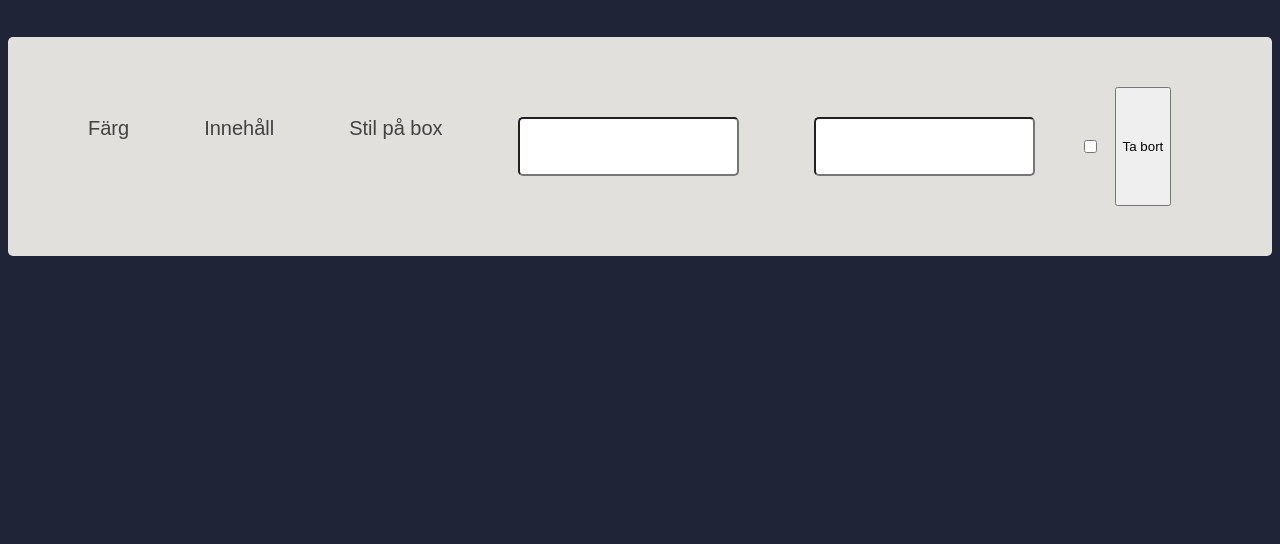
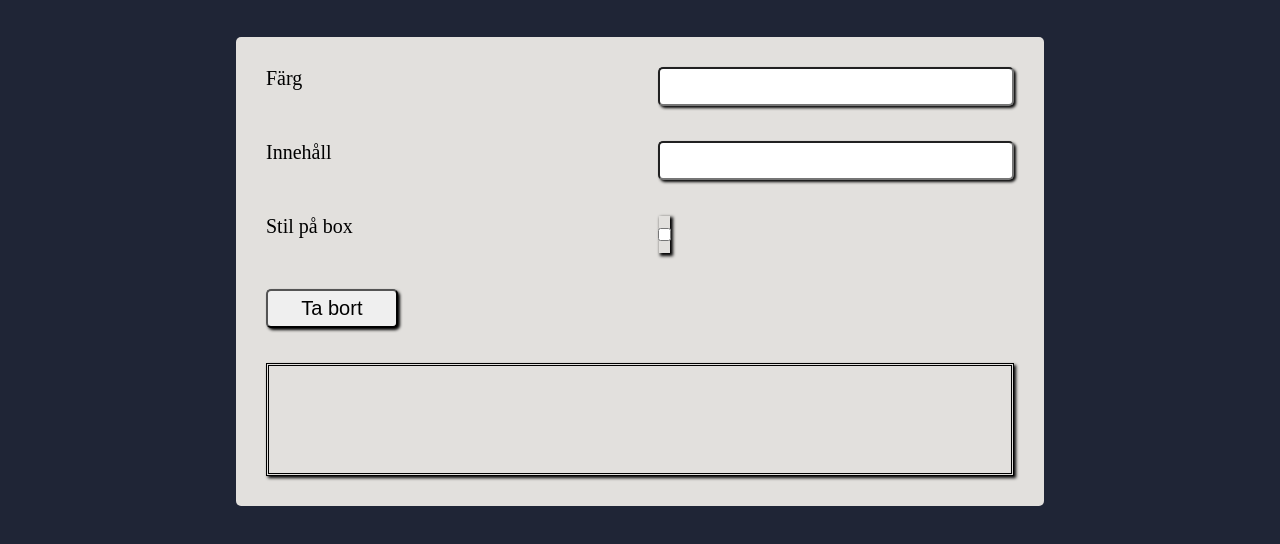
Before and after one commit to Reckysfriend/gik339-labb2-grupp-38, a plain HTML site: page index.html in a window 1280 px wide. Shown: the part 88-632 px from the top of the page. Drawn offline with Linux system fonts and the light colour scheme.

Commit message:
Improved on styling

```diff
--- a/index.html
+++ b/index.html
@@ -5,103 +5,12 @@
     <meta name="viewport" content="width=device-width, initial-scale=1.0" />
     <title>Labb 2 - Grupp 38</title>
     <link rel="shortcut icon" href="#" type="image/x-icon" />
+    <link rel="stylesheet" href="styles.css">
     <script defer src="script.js"></script>
   </head>
   <body>
-    <style>
-      body {
-        background-color: rgb(31, 37, 54);
-      }
-
-      .box {
-        grid: flex;
-        width: auto;
-        height: auto;
-        background-color: rgb(226, 224, 221);
-        border-radius: 5px;
-        padding: 50px;
-      }
-
-      h1 {
-        font-family: "Arial";
-        font-weight: normal;
-        font-size: 40px;
-        color: white;
-        text-align: center;
-        margin-bottom: 40px;
-        margin-top: 40px;
-      }
-
-      .grid-box {
-        display: flex;
-        width: auto;
-        grid-template-rows: repeat(6, 1fr);
-        grid-template-columns: repeat(2, 1fr);
-        padding: 50px;
-        gap: 15px;
-      }
-
-      input {
-        padding: 20px;
-      }
-
-      .checkbox {
-        border-radius: 5px;
-      }
-
-      .a {
-        grid-row: 1;
-        font-size: 20px;
-        margin: 30px;
-      }
-
-      .b {
-        grid-row: 2;
-        font-size: 20px;
-        margin: 30px;
-      }
-
-      .c {
-        grid-row: 3;
-        font-size: 20px;
-        margin: 30px;
-      }
-
-      #color.textfield {
-        grid-row: 1;
-        grid-column: 2;
-        border-radius: 5px;
-        margin: 30px;
-      }
-
-      #content.textfield {
-        grid-row: 2;
-        grid-column: 2;
-        border-radius: 5px;
-        margin: 30px;
-      }
-
-      #divStyle.checkbox {
-        grid-row: 4;
-        grid-column: 2;
-        border-radius: 5px;
-        align-self: left;
-        margin: 30px;
-      }
-
-      div {
-        font-family: Arial;
-        color: rgb(67, 65, 65);
-      }
-
-      .button {
-        grid-row: 5;
-        grid-column: 1;
-        border-radius: 5px;
-        font-size: 20px;
-      }
-    </style>
     <h1>Labb 2 - Grupp 38</h1>
+    <div class="container">
       <div class="box grid-box">
         <div class="a">Färg</div>
         <div class="b">Innehåll</div>
@@ -111,8 +20,9 @@
         <input type="text" name="content" id="content" class="textfield" />
         <input type="checkbox" name="divStyle" id="divSTyle" class="checkbox" />
 
-      <button>Ta bort</button>
+        <button class="button">Ta bort</button>
+        <div name="div" class="div"></div>
       </div>
-    <div name="div"></div>
+    </div>
   </body>
 </html>
--- a/styles.css
+++ b/styles.css
@@ -0,0 +1,107 @@
+body {
+background-color: rgb(31, 37, 54);
+
+}
+.container{
+display: flex;
+justify-content: center;
+margin-top: 20px;
+}
+h1 {
+font-family: "Arial";
+font-weight: normal;
+font-size: 40px;
+color: white;
+text-align: center;
+margin-bottom: 40px;
+margin-top: 40px;
+}
+
+.box {
+grid: flex;
+height: auto;
+background-color: rgb(226, 224, 221);
+border-radius: 5px;
+padding: 20px;
+}
+
+.grid-box {
+display: grid;
+width: 60vw;
+grid-template-rows: repeat(6, 1fr);
+grid-template-columns: repeat(2, 1fr);
+gap: 15px;
+}
+
+
+
+input {
+padding: 10px;
+}
+
+.checkbox {
+border-radius: 5px;
+}
+
+.a {
+grid-row: 1;
+font-size: 20px;
+margin: 10px;
+}
+
+.b {
+grid-row: 2;
+font-size: 20px;
+margin: 10px;
+}
+
+.c {
+grid-row: 3;
+font-size: 20px;
+margin: 10px;
+}
+
+#color.textfield {
+grid-row: 1;
+grid-column: 2;
+border-radius: 5px;
+margin: 10px;
+box-shadow: 2px 2px 3px #000000;
+}
+
+#content.textfield {
+grid-row: 2;
+grid-column: 2;
+border-radius: 5px;
+margin: 10px;
+box-shadow: 2px 2px 3px #000000;
+}
+
+.checkbox {
+grid-row: 3;
+grid-column: 2;
+border-radius: 5px;
+justify-self: start;
+margin: 10px;
+background-color: red;
+box-shadow: 2px 2px 3px #000000;
+}
+.button {
+grid-row: 4;
+grid-column: 1;
+width: 35%;
+border-radius: 5px;
+font-size: 20px;
+margin: 10px;
+box-shadow: 2px 2px 3px #000000;
+}
+div.div {
+font-family: Arial;
+color: rgb(67, 65, 65);
+grid-row: 5 / 7;
+grid-column: 1 / 3;
+border-color: black;
+border-style: double;
+margin: 10px;
+box-shadow: 2px 2px 3px #000000;
+}
```
Lines whose indentation alone changed are shown as unchanged.
